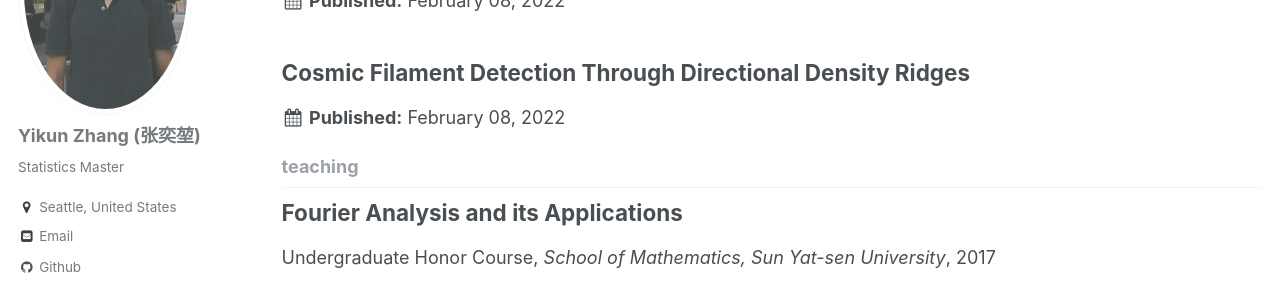
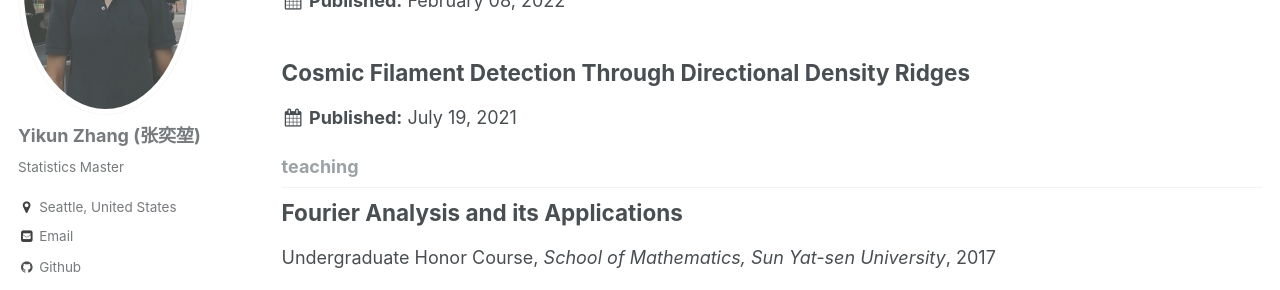
Before and after one commit to zhangyk8/zhangyk8.github.io, a Jekyll site: the page built from _pages/collection-archive.html, in a window 1280 px wide and 900 px high, scrolled down 2063 px. Shown: the part 169-459 px from the top of the window. Built offline with Jekyll 4.4.1, drawn with Linux system fonts in a browser that asks for light colours; some web fonts are replaced.

Commit message:
Update talk-3.md

```diff
--- a/_talks/talk-3.md
+++ b/_talks/talk-3.md
@@ -4,6 +4,7 @@ title: "Cosmic Filament Detection Through Directional Density Ridges"
 collection: talks
 permalink: /talks/talk-3
 type: "Invited Talk"
+date: 2021-07-19
 excerpt: ""
 venue: "Astrostatistics Club, Shanghai Astronomical Observatory, Chinese Academy of Sciences (July 2021)"
 location: "Shanghai, China"
```
